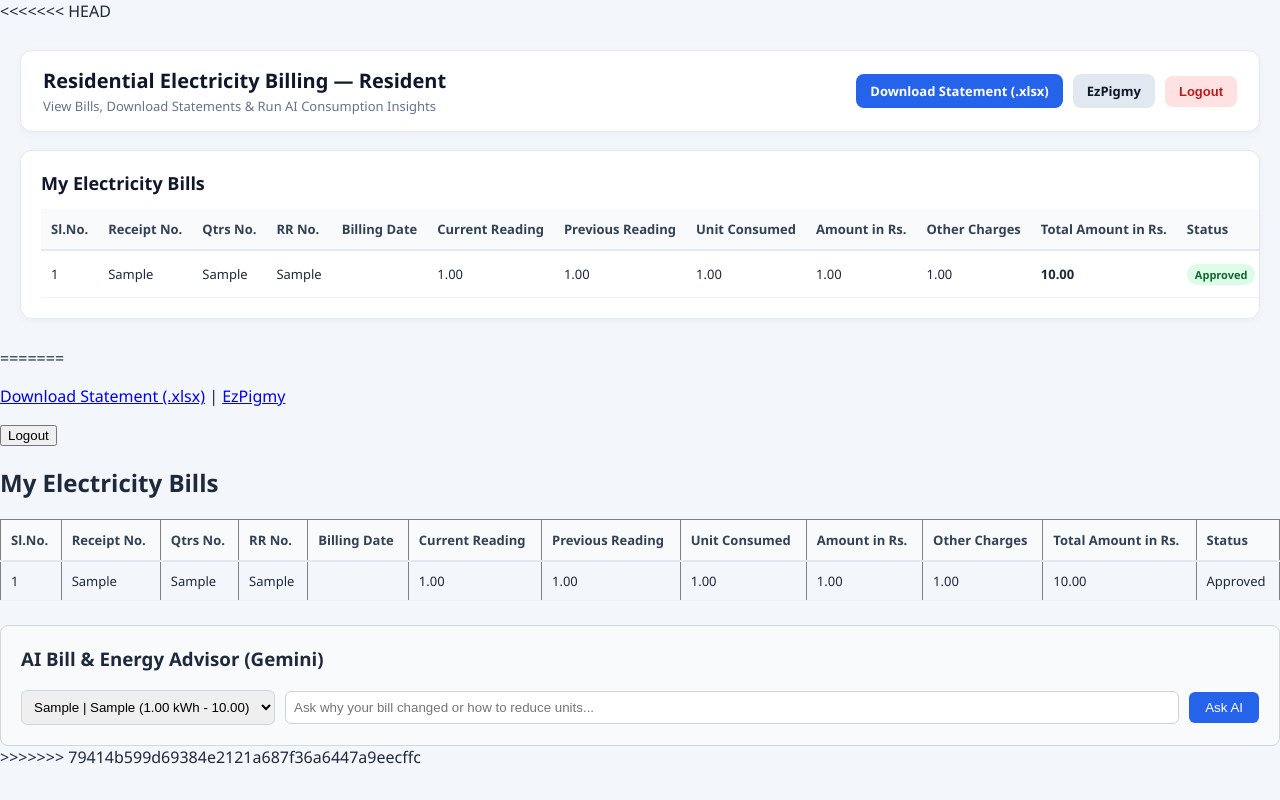
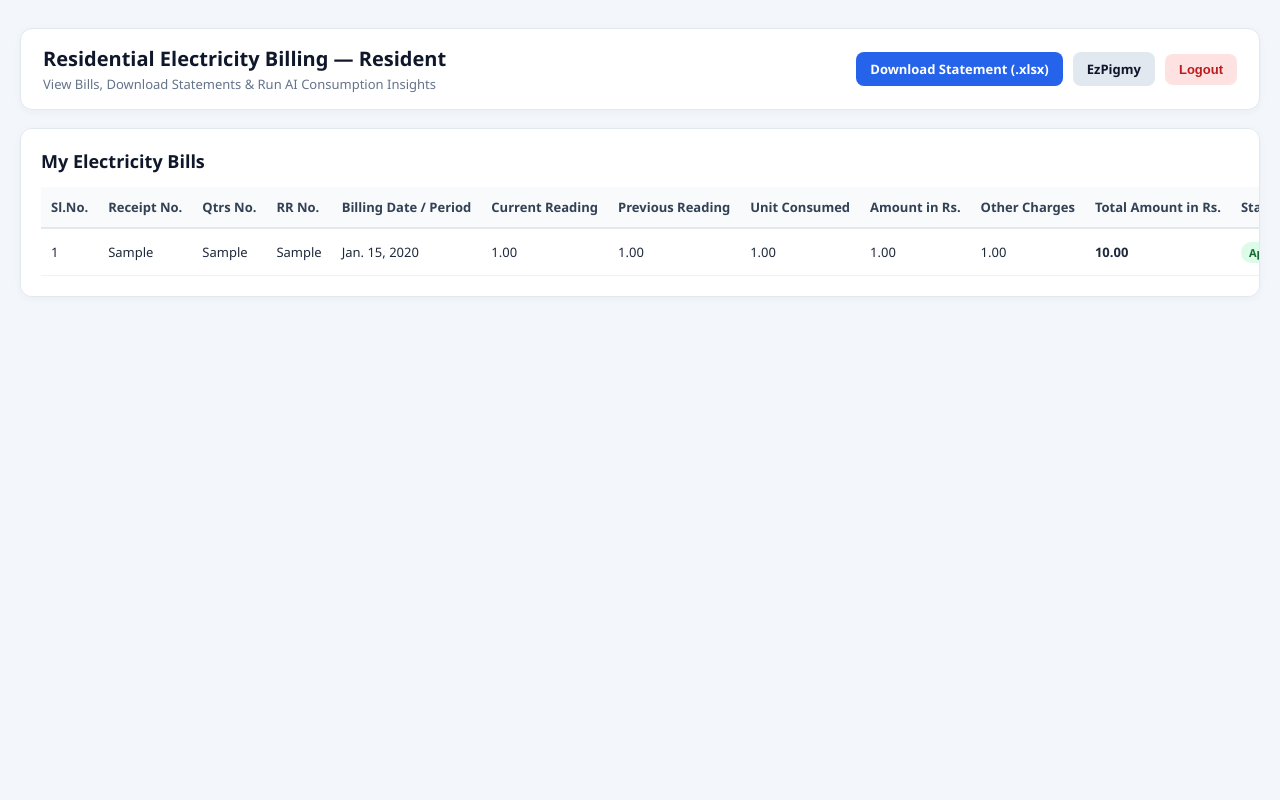
Before and after one commit to DillikumarJakkala/electricity_billing_portal, a Django app: page /dashboard/resident/ in a window 1280 px wide. Run offline with Django 5.2, Linux system fonts and the light colour scheme; a user stored in the database is signed in; tables that the repository leaves empty hold one stand-in row (values such as "Sample post").

Commit message:
Fix circular imports, dashboards, and add tests

```diff
--- a/billing_config/urls.py
+++ b/billing_config/urls.py
@@ -6,7 +6,10 @@ urlpatterns = [
     path("admin/", admin.site.urls),
     path(
         "accounts/login/",
-        auth_views.LoginView.as_view(template_name="registration/login.html"),
+        auth_views.LoginView.as_view(
+            template_name="registration/login.html",
+            redirect_authenticated_user=True,
+        ),
         name="login",
     ),
     path("accounts/logout/", auth_views.LogoutView.as_view(), name="logout"),
--- a/meter_core/forms.py
+++ b/meter_core/forms.py
@@ -1,4 +1,5 @@
 from django import forms
+
 from .models import (
     ElectricityBill,
     QuarterMeter,
--- a/meter_core/templates/meter_core/resident_dashboard.html
+++ b/meter_core/templates/meter_core/resident_dashboard.html
@@ -144,12 +144,11 @@
   </style>
 </head>
 <body>
-<<<<<<< HEAD
   <div class="container">
     <div class="topbar">
       <div class="brand">
         <h1>Residential Electricity Billing — Resident</h1>
-        <p>View Bills, Download Statements & Run AI Consumption Insights</p>
+        <p>View Bills, Download Statements &amp; Run AI Consumption Insights</p>
       </div>
       <div class="nav-actions">
         <a class="btn btn-primary" href="{% url 'export_statement_xlsx' %}">Download Statement (.xlsx)</a>
@@ -169,8 +168,8 @@
 
     {% if ai_insight %}
       <div class="ai-card">
-        <div class="ai-card-header">✨ Gemini AI Bill Analysis (Bill #{{ ai_bill_id }})</div>
-        {{ ai_insight }}
+        <div class="ai-card-header">AI Bill Insight (Bill #{{ ai_bill_id }}) — {{ ai_insight.source }}</div>
+        {{ ai_insight.summary }}
       </div>
     {% endif %}
 
@@ -183,7 +182,7 @@
             <th>Receipt No.</th>
             <th>Qtrs No.</th>
             <th>RR No.</th>
-            <th>Billing Date</th>
+            <th>Billing Date / Period</th>
             <th>Current Reading</th>
             <th>Previous Reading</th>
             <th>Unit Consumed</th>
@@ -201,7 +200,7 @@
             <td>{{ bill.receipt_no }}</td>
             <td>{{ bill.meter.qtrs_no }}</td>
             <td>{{ bill.meter.rr_no }}</td>
-            <td>{{ bill.billing_date }}</td>
+            <td>{{ bill.reading_date|default:bill.billing_period }}</td>
             <td>{{ bill.current_reading }}</td>
             <td>{{ bill.previous_reading }}</td>
             <td>{{ bill.units_consumed }}</td>
@@ -227,81 +226,5 @@
       </table>
     </div>
   </div>
-=======
-  <p>
-    <a href="{% url 'export_statement_xlsx' %}">Download Statement (.xlsx)</a> |
-    <a href="{{ ezpigmy_portal_url|default:'https://ezpigmy.in/' }}" target="_blank" rel="noopener">EzPigmy</a>
-    <form method="post" action="{% url 'logout' %}" style="display:inline;">
-      {% csrf_token %}
-      <button type="submit">Logout</button>
-    </form>
-  </p>
-  <h2>My Electricity Bills</h2>
-  <table border="1" cellpadding="6">
-    <tr>
-      <th>Sl.No.</th>
-      <th>Receipt No.</th>
-      <th>Qtrs No.</th>
-      <th>RR No.</th>
-      <th>Billing Date</th>
-      <th>Current Reading</th>
-      <th>Previous Reading</th>
-      <th>Unit Consumed</th>
-      <th>Amount in Rs.</th>
-      <th>Other Charges</th>
-      <th>Total Amount in Rs.</th>
-      <th>Status</th>
-    </tr>
-    {% for bill in bills %}
-    <tr>
-      <td>{{ bill.sl_no }}</td>
-      <td>{{ bill.receipt_no }}</td>
-      <td>{{ bill.meter.qtrs_no }}</td>
-      <td>{{ bill.meter.rr_no }}</td>
-      <td>{{ bill.billing_date }}</td>
-      <td>{{ bill.current_reading }}</td>
-      <td>{{ bill.previous_reading }}</td>
-      <td>{{ bill.units_consumed }}</td>
-      <td>{{ bill.energy_charge }}</td>
-      <td>{{ bill.other_charges }}</td>
-      <td>{{ bill.total_amount }}</td>
-      <td>{{ bill.get_status_display }}</td>
-    </tr>
-    {% empty %}
-    <tr><td colspan="12">No bills assigned to your account yet.</td></tr>
-    {% endfor %}
-  </table>
-
-  <div style="margin-top: 24px; padding: 20px; border: 1px solid #d0d7de; border-radius: 8px; background: #f8fafc;">
-    <h3 style="margin-top: 0;">AI Bill &amp; Energy Advisor (Gemini)</h3>
-    <form method="post" style="display: flex; flex-wrap: wrap; gap: 10px; align-items: center;">
-      {% csrf_token %}
-      <select name="bill_id" style="padding: 8px; border-radius: 6px; border: 1px solid #cbd5e1;">
-        {% for bill in bills %}
-          <option value="{{ bill.id }}" {% if bill.id == selected_bill_id %}selected{% endif %}>
-            {{ bill.meter.qtrs_no }} | {{ bill.billing_period|default:bill.receipt_no }} ({{ bill.units_consumed }} kWh - {{ bill.total_amount }})
-          </option>
-        {% endfor %}
-      </select>
-      <input
-        type="text"
-        name="ai_question"
-        value="{{ ai_question }}"
-        placeholder="Ask why your bill changed or how to reduce units..."
-        style="flex: 1; min-width: 240px; padding: 8px; border-radius: 6px; border: 1px solid #cbd5e1;"
-      />
-      <button type="submit" name="ask_ai" value="1" style="padding: 8px 16px; border-radius: 6px; background: #2563eb; color: #fff; border: none; cursor: pointer;">
-        Ask AI
-      </button>
-    </form>
-
-    {% if ai_explanation %}
-      <div style="margin-top: 16px; padding: 14px; background: #ffffff; border-left: 4px solid #2563eb; border-radius: 4px;">
-        {{ ai_explanation|linebreaksbr }}
-      </div>
-    {% endif %}
-  </div>
-
->>>>>>> 79414b599d69384e2121a687f36a6447a9eecffc
 </body>
 </html>
--- a/meter_core/urls.py
+++ b/meter_core/urls.py
@@ -9,5 +9,4 @@ urlpatterns = [
     path("bills/<int:bill_id>/approve/", views.approve_bill_view, name="approve_bill"),
     path("export/statement.xlsx/", views.export_statement_xlsx, name="export_statement_xlsx"),
     path("bills/<int:bill_id>/ai-analyze/", views.analyze_bill_ai_view, name="analyze_bill_ai"),
-
 ]
--- a/meter_core/views.py
+++ b/meter_core/views.py
@@ -41,6 +41,31 @@ def _build_bill_summary_text(bill: ElectricityBill) -> str:
         if field.name not in ("id", "meter"):
             details.append(f"{field.verbose_name}: {getattr(bill, field.name)}")
     return "\n".join(details)
+
+
+def _build_fallback_insight(bill: ElectricityBill) -> dict:
+    units = float(bill.units_consumed or 0)
+    total = float(bill.total_amount or 0)
+    period = bill.billing_period or f"Bill #{bill.pk}"
+    if units <= 100:
+        slab_note = "Usage is within 100 units (₹8.75/unit lower slab)."
+    else:
+        slab_note = (
+            "Usage crossed 100 units (₹10.75/unit higher slab); "
+            "trimming 15–20 units noticeably lowers the bill."
+        )
+    return {
+        "source": "fallback",
+        "summary": (
+            f"Bill #{bill.pk} ({period}): {units} units consumed, "
+            f"total ₹{total:.2f}. {slab_note}"
+        ),
+        "saving_tips": [
+            "Set AC between 24°C–26°C and use timer/eco mode.",
+            "Switch off heavy appliances when not in use.",
+            "Keep AC/fan filters clean and prefer LED lights.",
+        ],
+    }
 
 
 def _generate_bill_insight(client: genai.Client, prompt: str) -> str:
@@ -164,9 +189,11 @@ def analyze_bill_ai_view(request, bill_id):
     if not _is_billing_admin(request.user) and bill.meter.resident != request.user:
         raise PermissionDenied("Not authorized to analyze this bill.")
 
-    api_key = os.environ.get("GEMINI_API_KEY")
+    request.session["ai_bill_id"] = bill.pk
+    api_key = os.environ.get("GEMINI_API_KEY", "").strip()
     if not api_key:
-        messages.error(request, "GEMINI_API_KEY is missing in environment variables.")
+        request.session["ai_bill_insight"] = _build_fallback_insight(bill)
+        messages.warning(request, "GEMINI_API_KEY not set; showing local fallback bill insight.")
         return redirect("role_root_redirect")
 
     client = genai.Client(api_key=api_key)
@@ -181,9 +208,13 @@ def analyze_bill_ai_view(request, bill_id):
         "3. Two practical energy-saving tips for the resident."
     )
     try:
-        insight = _generate_bill_insight(client, prompt)
-        request.session["ai_bill_insight"] = insight
-        request.session["ai_bill_id"] = bill.pk
+        text_insight = _generate_bill_insight(client, prompt)
+        request.session["ai_bill_insight"] = {
+            "source": "gemini",
+            "summary": text_insight,
+            "saving_tips": [],
+        }
     except Exception as exc:
-        messages.error(request, f"AI analysis failed: {exc}")
+        request.session["ai_bill_insight"] = _build_fallback_insight(bill)
+        messages.warning(request, f"Gemini unavailable ({exc}); showing fallback bill insight.")
     return redirect("role_root_redirect")
```
Also changed, not shown: billing_config/ai_insights.py (added, +79 -0 lines), billing_config/tests.py (added, +135 -0 lines), meter_core/templates/meter_core/admin_dashboard.html (+5 -5 lines), meter_core/utils.py (+9 -3 lines).
